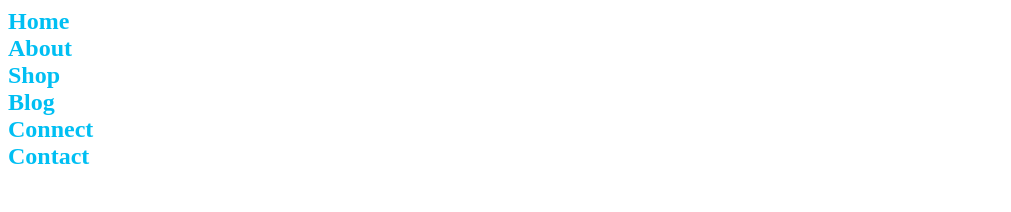
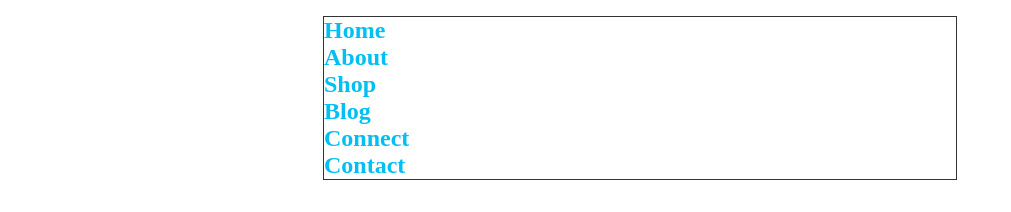
Before and after one commit to Gitros/nauka, a plain HTML site: page index.html in a window 1280 px wide. Shown: the whole page, without its empty margins (0-1011 px from the left). Drawn offline with Linux system fonts and the light colour scheme.

Commit message:
Learning to create a navbar

```diff
--- a/style.css
+++ b/style.css
@@ -1,3 +1,9 @@
+nav {
+  border: 1px solid #333;
+  width: 50%;
+  margin: 1rem auto;
+  padding: ;
+}
 nav ul {
   list-style-type: none;
   padding: 0;
@@ -9,6 +15,9 @@ nav a {
   font-size: 1.5rem;
   font-weight: 600;
 }
+nav li:hover {
+  background-color: #f0c808;
+}
 nav a:focus {
   background-color: #f0c808;
   color: black;
```
Also changed, not shown: index.html (+1 -0 lines).
